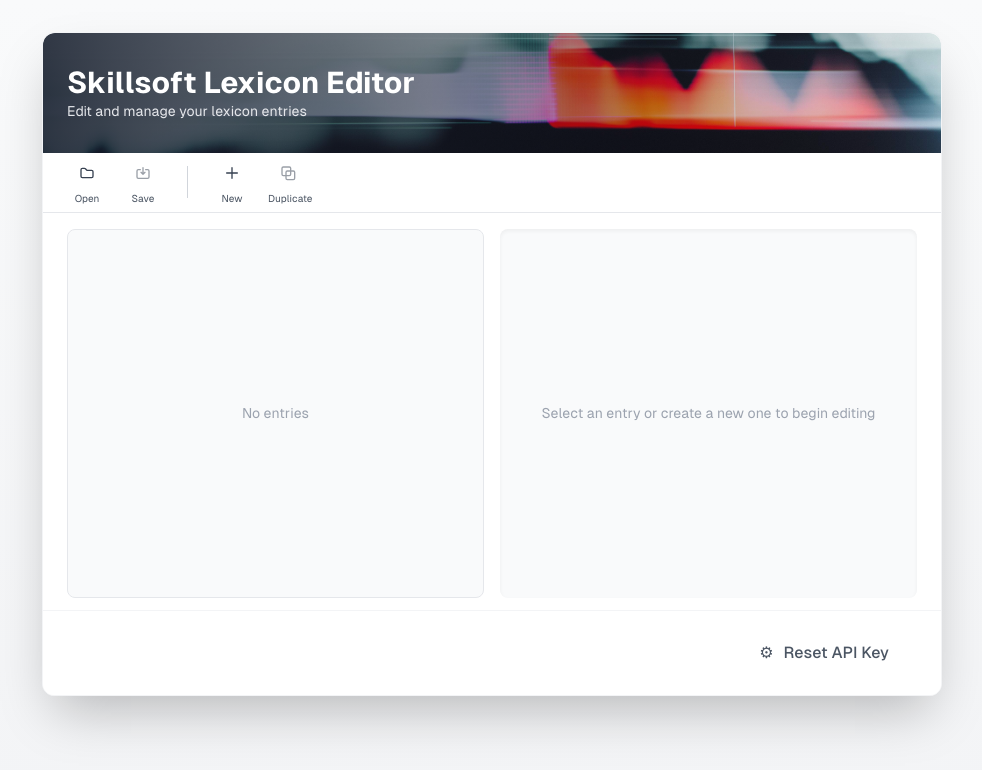
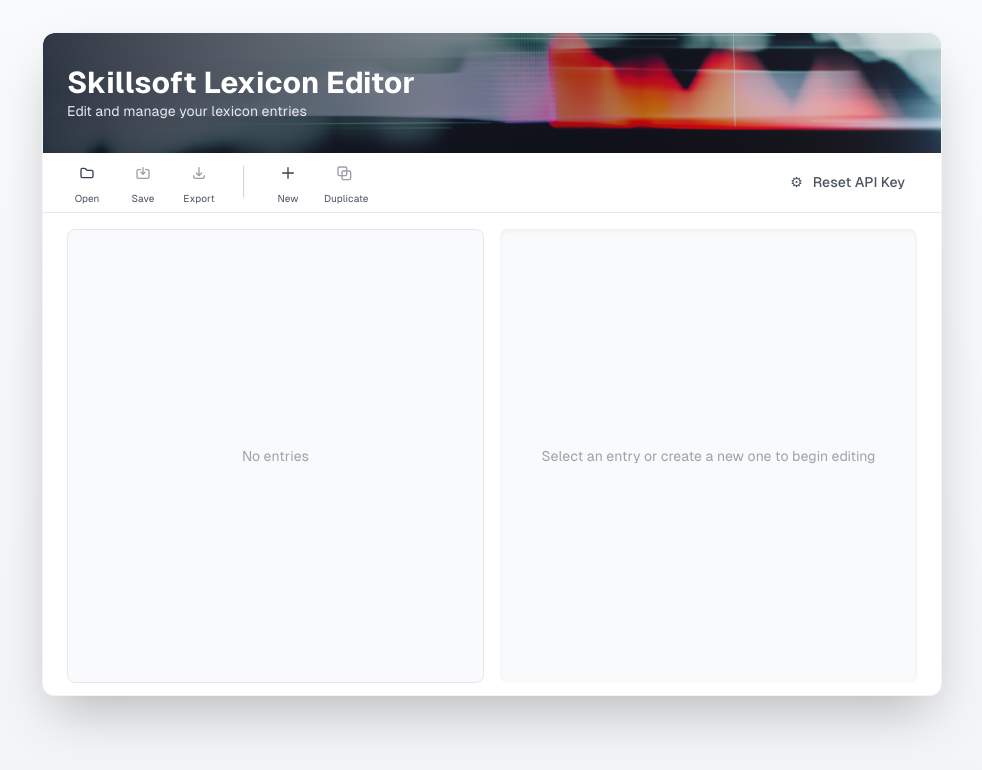
Before and after one commit to skillsoft-content-development/web-lexicon-editor, a React (Create React App) app: page / in a window 1280 px wide. Both pictures are taken after a click on the button "Cancel". Shown: the top 770 px of the page, without its empty margins (148-1130 px from the left). Built offline with nearby package versions, Linux system fonts and the light colour scheme.

Commit message:
feat: add export XML button and move reset API key to toolbar

```diff
--- a/src/App.tsx
+++ b/src/App.tsx
@@ -372,6 +372,71 @@
     setSaving(false);
   };
 
+  const handleExportXML = () => {
+    if (!currentFile) {
+      setError('No file loaded.');
+      return;
+    }
+
+    try {
+      // Build XML from state using the same logic as save
+      const builder = new XMLBuilder({
+        ignoreAttributes: false,
+        format: true,
+        attributeNamePrefix: '@_',
+        suppressBooleanAttributes: false,
+        indentBy: '    ',
+        processEntities: true,
+        suppressEmptyNode: false
+      });
+
+      const lexemeXml = entries.map(entry => {
+        const lexeme: any = {
+          grapheme: entry.graphemes
+        };
+        if (entry.alias) {
+          lexeme.alias = entry.alias;
+        }
+        if (entry.phoneme) {
+          lexeme.phoneme = entry.phoneme;
+        }
+        return lexeme;
+      });
+
+      const xmlObj = {
+        '?xml': {
+          '@_version': '1.0',
+          '@_encoding': 'utf-8'
+        },
+        lexicon: {
+          '@_version': '1.0',
+          '@_xmlns': 'http://www.w3.org/2005/01/pronunciation-lexicon',
+          '@_xmlns:xsi': 'http://www.w3.org/2001/XMLSchema-instance',
+          '@_xsi:schemaLocation': 'http://www.w3.org/2005/01/pronunciation-lexicon         http://www.w3.org/TR/2007/CR-pronunciation-lexicon-20071212/pls.xsd',
+          '@_alphabet': 'ipa',
+          '@_xml:lang': newLexiconLang || 'en-US',
+          lexeme: lexemeXml
+        }
+      };
+
+      const xmlString = builder.build(xmlObj);
+
+      // Create a blob and download link
+      const blob = new Blob([xmlString], { type: 'application/xml' });
+      const url = window.URL.createObjectURL(blob);
+      const a = document.createElement('a');
+      a.href = url;
+      a.download = currentFile;
+      document.body.appendChild(a);
+      a.click();
+      window.URL.revokeObjectURL(url);
+      document.body.removeChild(a);
+    } catch (e: any) {
+      console.error('Export error:', e);
+      setError(e.message || 'Failed to export lexicon.');
+    }
+  };
+
   // Determine if there are unsaved changes
   const hasUnsavedChanges = !deepEqual(entries, savedEntries);
 
@@ -503,7 +568,7 @@
   }
 
   return (
-    <div className="min-h-screen bg-gradient-to-b from-gray-50 to-gray-100 py-8">
+    <div className="min-h-screen bg-gradient-to-b from-gray-50 to-gray-100 py-8 px-8">
       <div className={`max-w-[900px] mx-auto bg-white rounded-xl shadow-2xl border border-gray-100 overflow-hidden flex flex-col ${!currentFile ? 'h-[664px]' : ''}`}>
         {/* Header Section */}
         <div className="relative h-[120px] flex items-center justify-between px-6" style={{height: '120px', paddingLeft: '24px', paddingRight: '24px'}}>
@@ -554,6 +619,19 @@
                 </button>
                 <span className="w-10 text-[10px] leading-tight text-center mt-0.5 mb-1 text-gray-600">Save</span>
               </div>
+              <div className="flex flex-col items-center">
+                <button
+                  onClick={handleExportXML}
+                  disabled={!currentFile}
+                  className="w-9 h-9 flex items-center justify-center text-base rounded-lg font-medium transition-all duration-200 text-gray-700 hover:bg-gray-100 focus:ring-2 focus:ring-gray-500 focus:outline-none disabled:opacity-50 disabled:cursor-not-allowed"
+                  style={{ minWidth: '36px', minHeight: '36px', maxWidth: '36px', maxHeight: '36px' }}
+                >
+                  <svg xmlns="http://www.w3.org/2000/svg" className="h-4 w-4" fill="none" viewBox="0 0 24 24" stroke="currentColor">
+                    <path strokeLinecap="round" strokeLinejoin="round" strokeWidth={2} d="M4 16v1a3 3 0 003 3h10a3 3 0 003-3v-1m-4-4l-4 4m0 0l-4-4m4 4V4" />
+                  </svg>
+                </button>
+                <span className="w-10 text-[10px] leading-tight text-center mt-0.5 mb-1 text-gray-600">Export</span>
+              </div>
               <div className="h-8 w-px bg-gray-300 mx-2" style={{alignSelf: 'center'}} />
               <div className="flex flex-col items-center">
                 <button
@@ -584,6 +662,25 @@
                 </span>
               </div>
             )}
+            {/* Reset API Key Button */}
+            <div className="flex items-center ml-auto mr-6">
+              <button
+                onClick={async () => {
+                  await resetApiKeyOnBackend();
+                  localStorage.removeItem('azureStorageKey');
+                  setShowKeyModal(true);
+                  setKeyInput('');
+                  setBlobList([]);
+                  setCurrentFile('');
+                  setEntries([]);
+                  setSelectedIndex(null);
+                }}
+                className="flex items-center gap-2 text-gray-600 hover:text-gray-800 hover:bg-gray-100 px-3 py-1.5 rounded-lg text-sm font-medium focus:outline-none focus:ring-2 focus:ring-gray-500 transition"
+                style={{fontFamily: 'inherit'}}>
+                <span className="inline-block align-middle" style={{fontSize: '14px', lineHeight: 1, marginRight: '2px'}}>&#9881;</span>
+                Reset API Key
+              </button>
+            </div>
           </div>
         </div>
 
@@ -837,26 +934,6 @@
           </div>
         </div>
 
-        {/* Reset API Key at the bottom */}
-        <div className="flex justify-end items-center px-8 py-5 border-t border-gray-100 bg-white">
-          <button
-            onClick={async () => {
-              await resetApiKeyOnBackend();
-              localStorage.removeItem('azureStorageKey');
-              setShowKeyModal(true);
-              setKeyInput('');
-              setBlobList([]);
-              setCurrentFile('');
-              setEntries([]);
-              setSelectedIndex(null);
-            }}
-            className="flex items-center gap-2 text-gray-600 hover:text-gray-800 hover:bg-gray-100 px-5 py-2.5 rounded-lg text-base font-medium focus:outline-none focus:ring-2 focus:ring-gray-500 transition"
-            style={{fontFamily: 'inherit', fontSize: '16px'}}>
-            <span className="inline-block align-middle" style={{fontSize: '16px', lineHeight: 1, marginRight: '2px'}}>&#9881;</span>
-            Reset API Key
-          </button>
-        </div>
-
         {/* File Selection Modal */}
         {showFileModal && (
           <>
```
